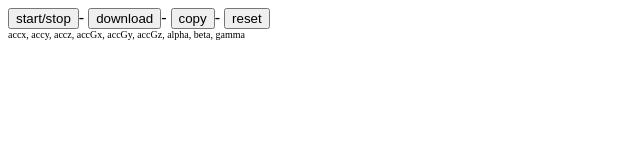
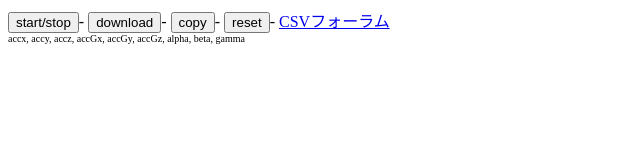
Before and after one commit to kubyaddi/kubyaddi.github.io, a plain HTML site: page smpinfo/index.html in a window 1280 px wide. Shown: the whole page, without its empty margins (0-640 px from the left). Drawn offline with Linux system fonts and the light colour scheme.

Commit message:
add forum link

```diff
--- a/smpinfo/index.html
+++ b/smpinfo/index.html
@@ -11,7 +11,8 @@
     <input type="button" id="toggle" value="start/stop">-
     <input type="button" id="download" value="download"><a href="#" style="display:none;" id="download_a"></a>-
     <input type="button" id="copy" value="copy">-
-    <input type="button" id="reset" value="reset">
+    <input type="button" id="reset" value="reset">-
+    <a href="https://bb.kosen-ac.jp/webapps/discussionboard/do/forum?action=list_threads&course_id=_23297_1&nav=cp_discussion_board&conf_id=_30824_1&forum_id=_10308_1">CSVフォーラム</a>
     <div id="result" style="font-size:x-small"></div>
     <script type="text/javascript" src="smpinfo.js"></script>
   </body>
```
